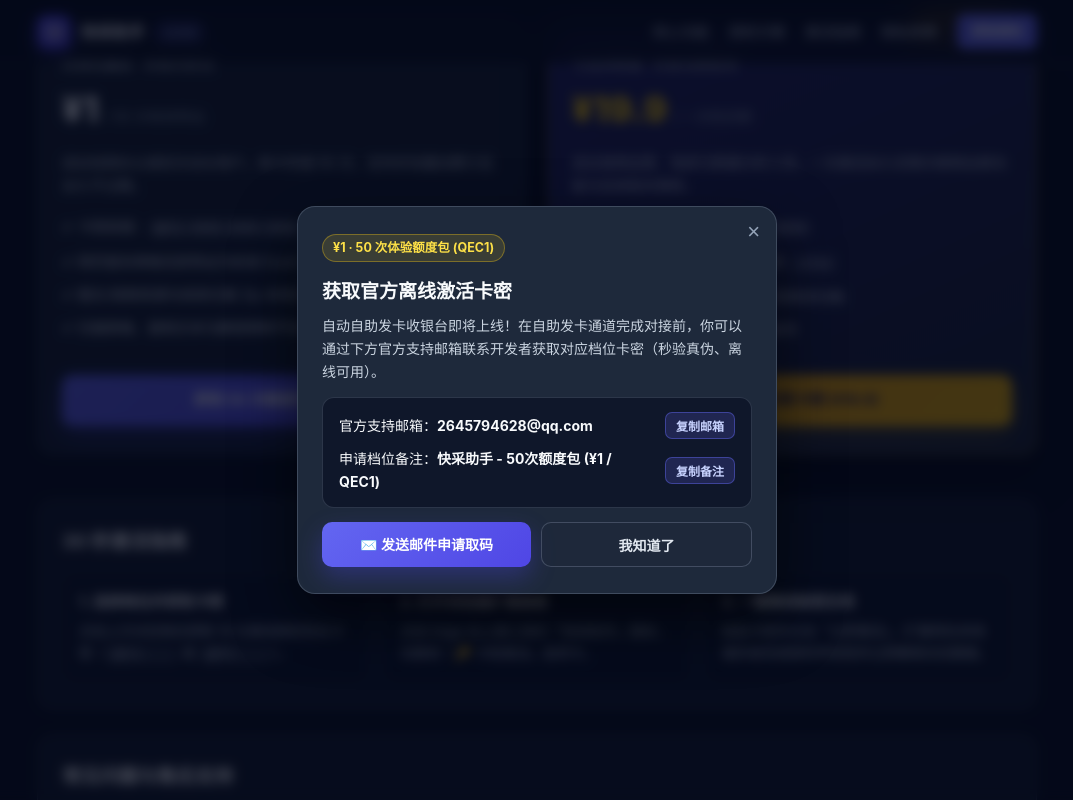
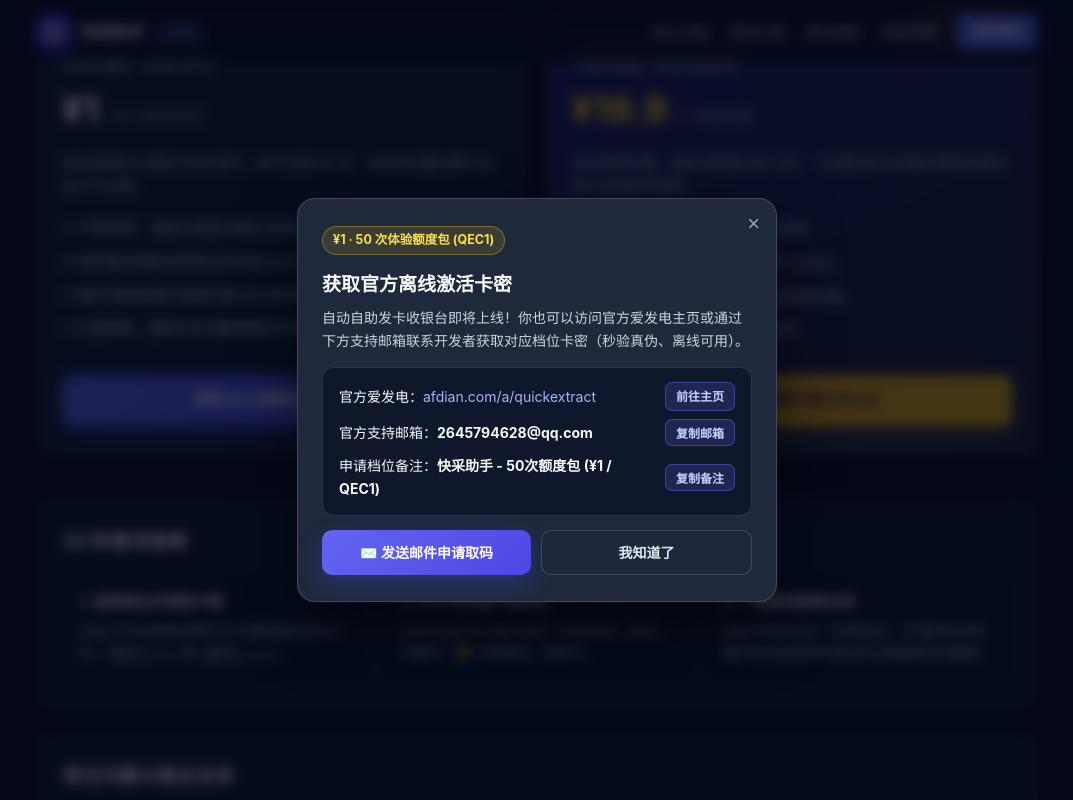
Before and after one commit to liyang314126-max/quickextract-portal, a plain HTML site: page index.html in a window 1280 px wide. Both pictures are taken after a click on the link "获取 50 次额度包卡密 (¥1)". Shown: the part 1067-1867 px from the top of the page, without its empty margins (103-1176 px from the left). Drawn offline with Linux system fonts and the light colour scheme.

Commit message:
Add files via upload

```diff
--- a/index.html
+++ b/index.html
@@ -312,6 +312,8 @@
     }
     .faq-item h3 { font-size: 14.5px; color: #f8fafc; margin-bottom: 6px; }
     .faq-item p { font-size: 13px; color: var(--muted); line-height: 1.65; }
+    .faq-item a, .contact-row a.ext-link { color: #a5b4fc; text-decoration: none; word-break: break-all; }
+    .faq-item a:hover, .contact-row a.ext-link:hover { text-decoration: underline; }
     code { background: rgba(148, 163, 184, 0.16); padding: 2px 6px; border-radius: 5px; font-size: 12.5px; }
 
     /* Modal */
@@ -561,8 +563,11 @@
           <p>已激活的授权记录会通过浏览器内置的 <code>chrome.storage.sync</code> 安全同步至你的同一浏览器账号下；如有问题也可凭订单记录联系开发者邮箱处理。</p>
         </div>
         <div class="faq-item">
-          <h3>技术支持与人工取码联系方式</h3>
-          <p>如有功能建议、企业批量采购或人工取码需求，请随时联系官方支持邮箱：<code>2645794628@qq.com</code>，收到后将第一时间回复处理。</p>
+          <h3>技术支持、官方渠道与人工取码</h3>
+          <p>
+            官方爱发电创作者主页：<a href="https://afdian.com/a/quickextract" target="_blank" rel="noopener noreferrer">https://afdian.com/a/quickextract</a><br>
+            如有功能建议、企业批量采购或取码需求，也可联系官方支持邮箱：<code>2645794628@qq.com</code>。
+          </p>
         </div>
       </div>
     </section>
@@ -572,6 +577,7 @@
       <div>
         <a href="./index.html">产品首页</a>
         <a href="./pro.html">授权中心</a>
+        <a href="https://afdian.com/a/quickextract" target="_blank" rel="noopener noreferrer">官方爱发电主页</a>
         <a href="./privacy.html">隐私政策 (Privacy Policy)</a>
       </div>
     </footer>
@@ -584,9 +590,13 @@
       <div id="qe-modal-tag" class="modal-tier-tag">¥19.9 · 终身无限买断版 (QEP1)</div>
       <div id="qe-modal-title" class="modal-title">获取官方离线激活卡密</div>
       <p>
-        自动自助发卡收银台即将上线！在自助发卡通道完成对接前，你可以通过下方官方支持邮箱联系开发者获取对应档位卡密（秒验真伪、离线可用）。
+        自动自助发卡收银台即将上线！你也可以访问官方爱发电主页或通过下方支持邮箱联系开发者获取对应档位卡密（秒验真伪、离线可用）。
       </p>
       <div class="contact-box">
+        <div class="contact-row">
+          <span>官方爱发电：<a class="ext-link" href="https://afdian.com/a/quickextract" target="_blank" rel="noopener noreferrer">afdian.com/a/quickextract</a></span>
+          <a class="copy-mini" style="text-decoration:none;" href="https://afdian.com/a/quickextract" target="_blank" rel="noopener noreferrer">前往主页</a>
+        </div>
         <div class="contact-row">
           <span>官方支持邮箱：<strong id="qe-support-email">2645794628@qq.com</strong></span>
           <button type="button" class="copy-mini" data-copy="2645794628@qq.com">复制邮箱</button>
```
Also changed, not shown: pro.html (+13 -3 lines).
